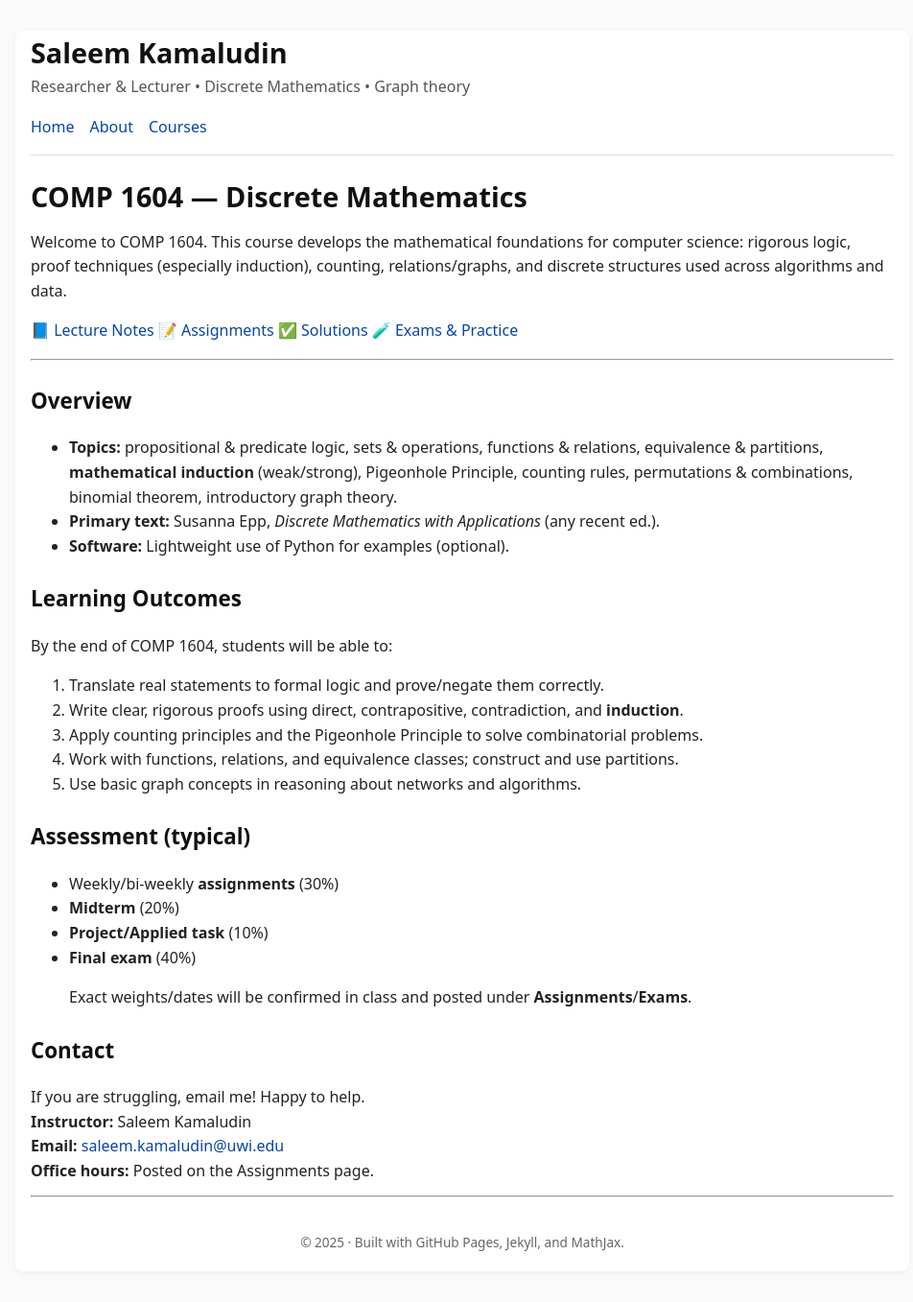
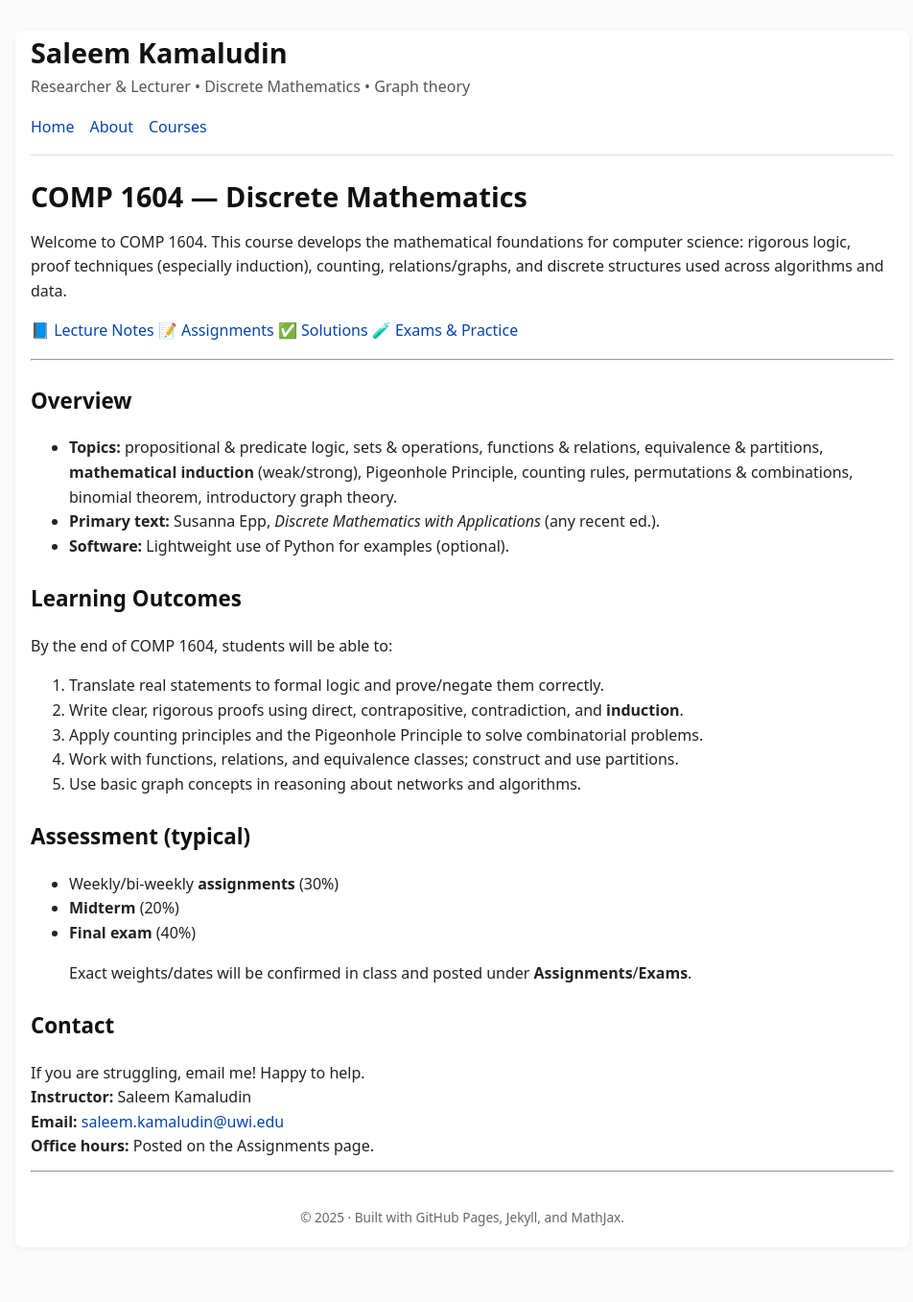
Before and after one commit to SaleemKamaludin/SaleemKamaludin.github.io, a Jekyll site: the page built from courses/comp1604.md, in a window 1280 px wide. Shown: the whole page at 96% size, without its empty margins (158-1110 px from the left). Built offline with Jekyll 4.4.1, drawn with Linux system fonts in a browser that asks for light colours; after the commit the page ends 1332 px from its top, so only the background shows below that.

Commit message:
Update comp1604.md

```diff
--- a/courses/comp1604.md
+++ b/courses/comp1604.md
@@ -34,7 +34,6 @@ By the end of COMP 1604, students will be able to:
 ## Assessment (typical)
 - Weekly/bi-weekly **assignments** (30%)
 - **Midterm** (20%)
-- **Project/Applied task** (10%)
 - **Final exam** (40%)
 
 > Exact weights/dates will be confirmed in class and posted under **Assignments**/**Exams**.
```
